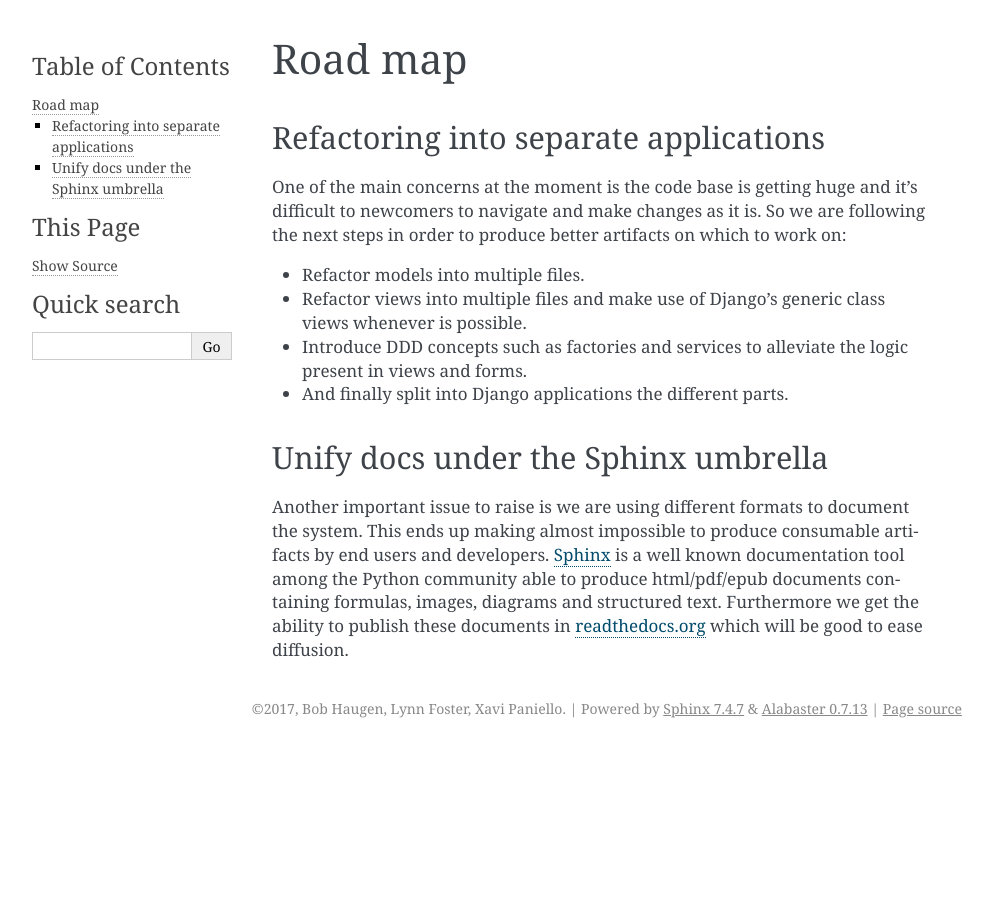
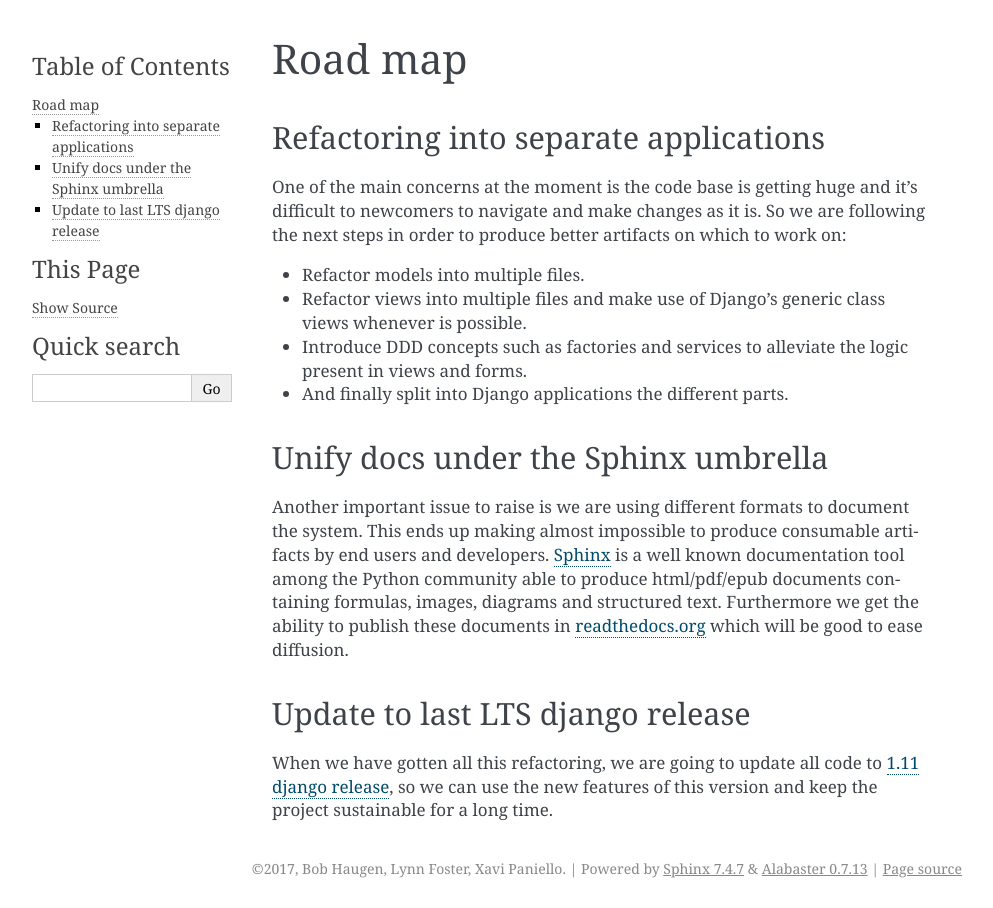
Before and after one commit to django-rea/rea-project, a Sphinx documentation site: the page built from docs/source/roadmap.rst, in a window 1280 px wide. Shown: the whole page, without its empty margins (148-1141 px from the left). Built offline with Sphinx 7.4.7, drawn with Linux system fonts in a browser that asks for light colours.

Commit message:
Adding "Update to last LTS" to roadmap

```diff
--- a/docs/source/roadmap.rst
+++ b/docs/source/roadmap.rst
@@ -23,3 +23,8 @@ impossible to produce consumable artifacts by end users and developers.
 community able to produce html/pdf/epub documents containing formulas, images, diagrams and structured text. Furthermore
 we get the ability to publish these documents in `readthedocs.org <http://readthedocs.org>`_ which will be good to
 ease diffusion.
+
+Update to last LTS django release
+---------------------------------
+
+When we have gotten all this refactoring, we are going to update all code to `1.11 django release <https://docs.djangoproject.com/en/1.11/releases/1.11/>`_, so we can use the new features of this version and keep the project sustainable for a long time.
```
